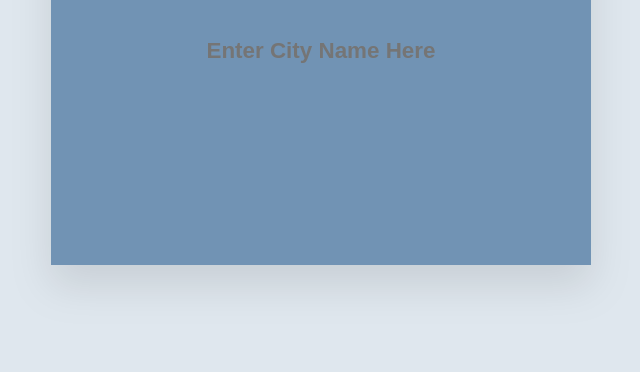
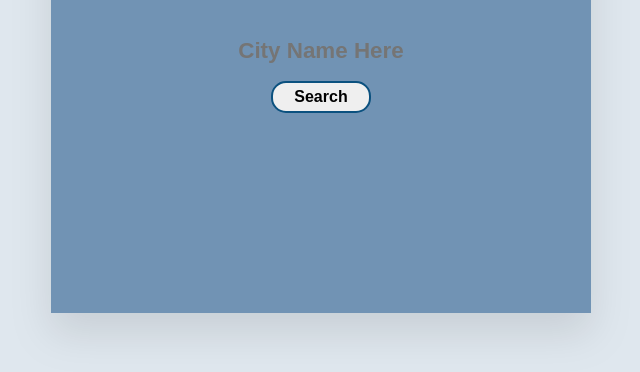
Before and after one commit to ImeshaDissa/emi-s-Weather-App, a plain HTML site: page index.html in a window 1280 px wide. Shown: the part 132-504 px from the top of the page, without its empty margins (319-959 px from the left). Drawn offline with nearby package versions, Linux system fonts and the light colour scheme.

Commit message:
search btn

```diff
--- a/index.html
+++ b/index.html
@@ -12,7 +12,11 @@
     <div class = "container">
         <div class="content">
             <h1>Emi's Weather App</h1>
-            <input class="input" id="input" type="text" placeholder="Enter City Name Here" />
+            <form id="weather">
+                <input class="input" id="input" type="text" placeholder="City Name Here" />
+                <input type="submit"  id="searchBtn" value="Search">
+            </form>
+
         </div>
         <div class="main-weather">
             <p id="date">Date</p>
--- a/script.js
+++ b/script.js
@@ -4,17 +4,33 @@ const api = {
   forecast: 'https://api.openweathermap.org/data/2.5/forecast?'
 };
 
+const form = document.getElementById('weather');
 const Input = document.getElementById('input');
 
+form.addEventListener('submit',(event) => {
+    event.preventDefault(); // prevent reload since it an input btn
+
+    const city = input.value.trim();
+    if (!city) {
+        alert('Please enter a city name');
+        return;
+    }
+
+    getWeather(city);
+
+});
+
+/*
 Input.addEventListener('keydown', (event) => {
     if (event.key === 'Enter') {
         getWeather(Input.value);
         document.querySelector('.main-weather').style.display = 'block';
     }
 });
-
+*/
 
 function getWeather(city) {
+
     // Fetch current weather
     fetch(`${api.base}q=${city}&appid=${api.key}&units=metric`)
     .then((res) => res.json())
@@ -24,8 +40,9 @@ function getWeather(city) {
             return;
         }
         showWeather(details);
+        document.querySelector('.main-weather').style.display = 'block';
 
-        // Fetch forecast to get min/max temps
+        // Fetch forecast to get min max temps
         return fetch(`${api.forecast}q=${city}&appid=${api.key}&units=metric`);
     })
     .then((res) => res.json())
--- a/style.css
+++ b/style.css
@@ -53,3 +53,17 @@ h1 {
   height: 90px;
   filter: drop-shadow(0 1em 1em rgba(0, 0, 0, 0.1));
 }
+
+
+#searchBtn {
+  margin: 1em auto 0 auto;
+  padding: 5px;
+  width: 100px;
+  outline: none;
+  font-size: 1rem;
+  text-align: center;
+  font-weight: bold;
+  display: flex;
+  border: 2.5px solid #0b517f;
+  border-radius: 15px;
+}
```
